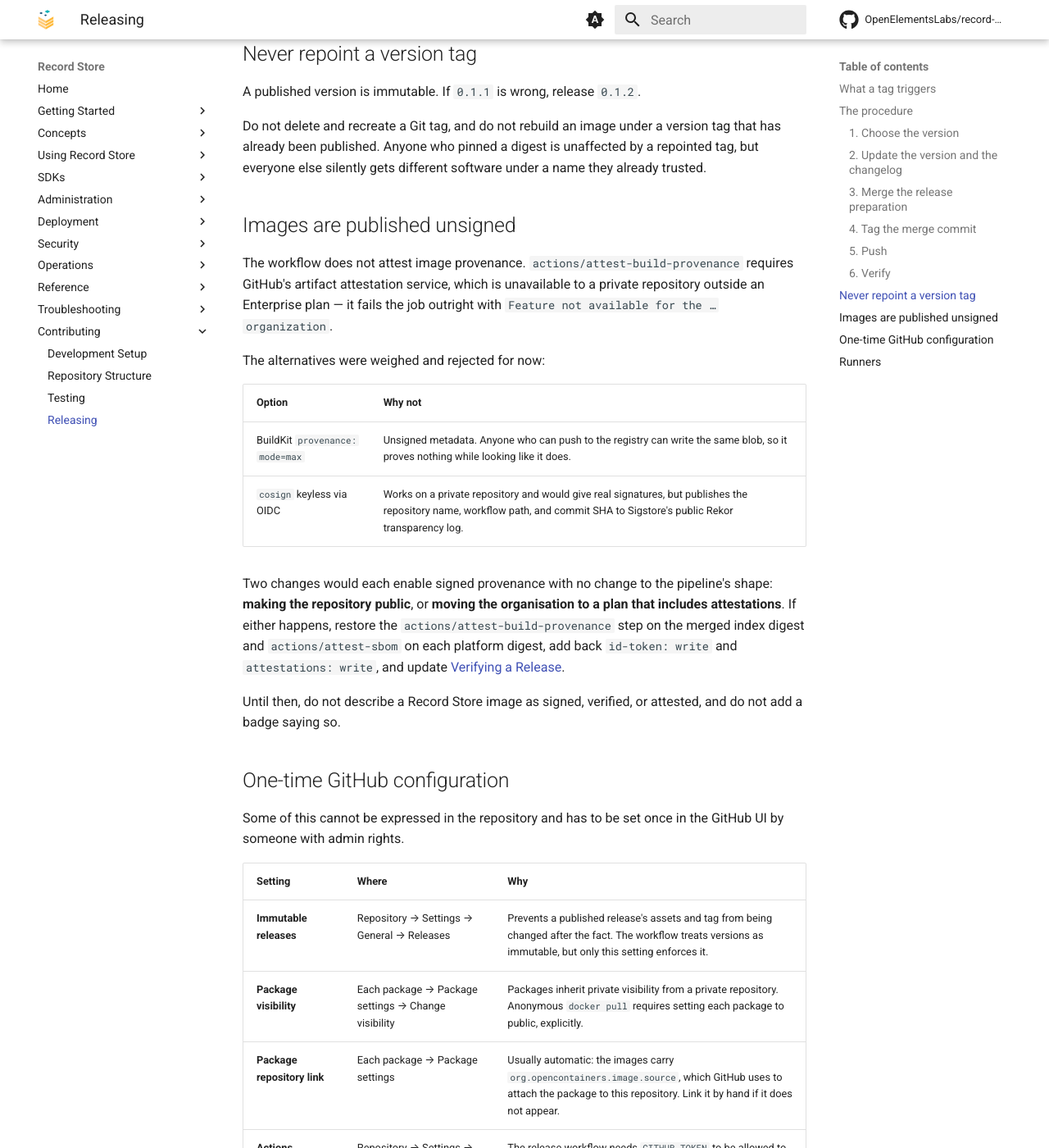
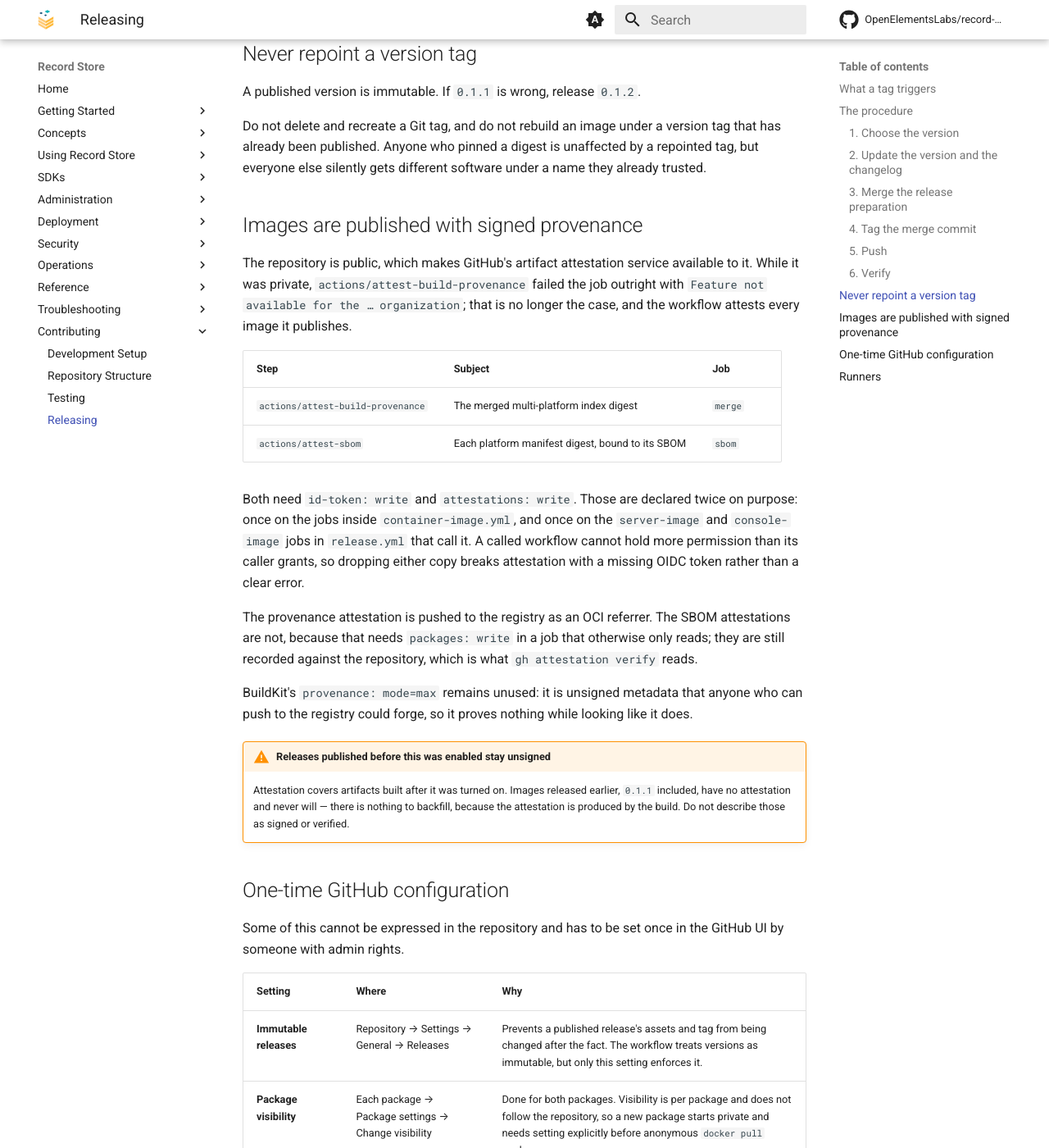
Before and after one commit to OpenElementsLabs/record-store, an MkDocs documentation site: the page built from docs/contributing/releasing.md, in a window 1280 px wide and 1400 px high, scrolled down 2895 px. Shown: the whole window at 82% size. Built offline with MkDocs 1.6.1 and Material for MkDocs 9.7.7, drawn with Linux system fonts in a browser that asks for light colours; comment, search, counter and statistics services are not loaded; some of the changed text lies outside the part shown.

Commit message:
Enhance documentation and workflows for image signing and provenance attestation
Signed-off-by: Ntege Daniel <danientege785@gmail.com>

```diff
--- a/docs/contributing/releasing.md
+++ b/docs/contributing/releasing.md
@@ -82,11 +82,11 @@ git tag -s vX.Y.Z -m "Record Store vX.Y.Z"
 `-s` signs the tag with GPG; `git tag -s` with `gpg.format=ssh` signs with an SSH
 key.
 
-**Sign the tag.** Images are published unsigned (see below), so the tag signature
-is the only cryptographic statement about who produced a release. It is not
-enforced by the workflow, because a release that fails at the last step for want
-of a key on the right machine helps nobody — but an unsigned release tag leaves
-consumers with nothing to check.
+**Sign the tag.** Image provenance is attested automatically (see below), but the
+tag signature is the only statement about who *cut* the release rather than what
+built it. It is not enforced by the workflow, because a release that fails at the
+last step for want of a key on the right machine helps nobody — but an unsigned
+release tag leaves consumers one check short.
 
 ### 5. Push
 
@@ -119,30 +119,38 @@ tag that has already been published. Anyone who pinned a digest is unaffected by
 repointed tag, but everyone else silently gets different software under a name
 they already trusted.
 
-## Images are published unsigned
+## Images are published with signed provenance
 
-The workflow does not attest image provenance. `actions/attest-build-provenance`
-requires GitHub's artifact attestation service, which is unavailable to a private
-repository outside an Enterprise plan — it fails the job outright with
-`Feature not available for the … organization`.
+The repository is public, which makes GitHub's artifact attestation service
+available to it. While it was private, `actions/attest-build-provenance` failed
+the job outright with `Feature not available for the … organization`; that is no
+longer the case, and the workflow attests every image it publishes.
 
-The alternatives were weighed and rejected for now:
+| Step | Subject | Job |
+| --- | --- | --- |
+| `actions/attest-build-provenance` | The merged multi-platform index digest | `merge` |
+| `actions/attest-sbom` | Each platform manifest digest, bound to its SBOM | `sbom` |
 
-| Option | Why not |
-| --- | --- |
-| BuildKit `provenance: mode=max` | Unsigned metadata. Anyone who can push to the registry can write the same blob, so it proves nothing while looking like it does. |
-| `cosign` keyless via OIDC | Works on a private repository and would give real signatures, but publishes the repository name, workflow path, and commit SHA to Sigstore's public Rekor transparency log. |
+Both need `id-token: write` and `attestations: write`. Those are declared twice
+on purpose: once on the jobs inside `container-image.yml`, and once on the
+`server-image` and `console-image` jobs in `release.yml` that call it. A called
+workflow cannot hold more permission than its caller grants, so dropping either
+copy breaks attestation with a missing OIDC token rather than a clear error.
 
-Two changes would each enable signed provenance with no change to the pipeline's
-shape: **making the repository public**, or **moving the organisation to a plan
-that includes attestations**. If either happens, restore the
-`actions/attest-build-provenance` step on the merged index digest and
-`actions/attest-sbom` on each platform digest, add back `id-token: write` and
-`attestations: write`, and update
-[Verifying a Release](../deployment/verifying-releases.md).
+The provenance attestation is pushed to the registry as an OCI referrer. The SBOM
+attestations are not, because that needs `packages: write` in a job that
+otherwise only reads; they are still recorded against the repository, which is
+what `gh attestation verify` reads.
 
-Until then, do not describe a Record Store image as signed, verified, or
-attested, and do not add a badge saying so.
+BuildKit's `provenance: mode=max` remains unused: it is unsigned metadata that
+anyone who can push to the registry could forge, so it proves nothing while
+looking like it does.
+
+!!! warning "Releases published before this was enabled stay unsigned"
+    Attestation covers artifacts built after it was turned on. Images released
+    earlier, `0.1.1` included, have no attestation and never will — there is
+    nothing to backfill, because the attestation is produced by the build. Do not
+    describe those as signed or verified.
 
 ## One-time GitHub configuration
 
@@ -152,7 +160,7 @@ GitHub UI by someone with admin rights.
 | Setting | Where | Why |
 | --- | --- | --- |
 | **Immutable releases** | Repository → Settings → General → Releases | Prevents a published release's assets and tag from being changed after the fact. The workflow treats versions as immutable, but only this setting enforces it. |
-| **Package visibility** | Each package → Package settings → Change visibility | Packages inherit private visibility from a private repository. Anonymous `docker pull` requires setting each package to public, explicitly. |
+| **Package visibility** | Each package → Package settings → Change visibility | Done for both packages. Visibility is per package and does not follow the repository, so a new package starts private and needs setting explicitly before anonymous `docker pull` works. |
 | **Package repository link** | Each package → Package settings | Usually automatic: the images carry `org.opencontainers.image.source`, which GitHub uses to attach the package to this repository. Link it by hand if it does not appear. |
 | **Actions permissions** | Repository → Settings → Actions → Workflow permissions | The release workflow needs `GITHUB_TOKEN` to be allowed to write packages. Organisation policy can override the workflow's own `permissions` block. |
 
```
Also changed, not shown: README.md (+4 -3 lines), docs/deployment/container-images.md (+10 -14 lines), docs/deployment/coolify.md (+3 -3 lines), docs/deployment/verifying-releases.md (+39 -16 lines), docs/getting-started/installation.md (+4 -6 lines), 3 other files.
